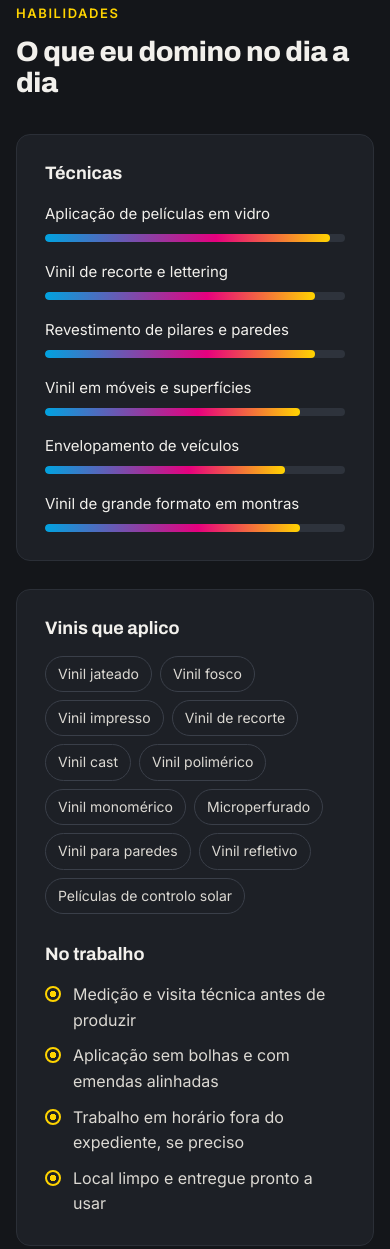
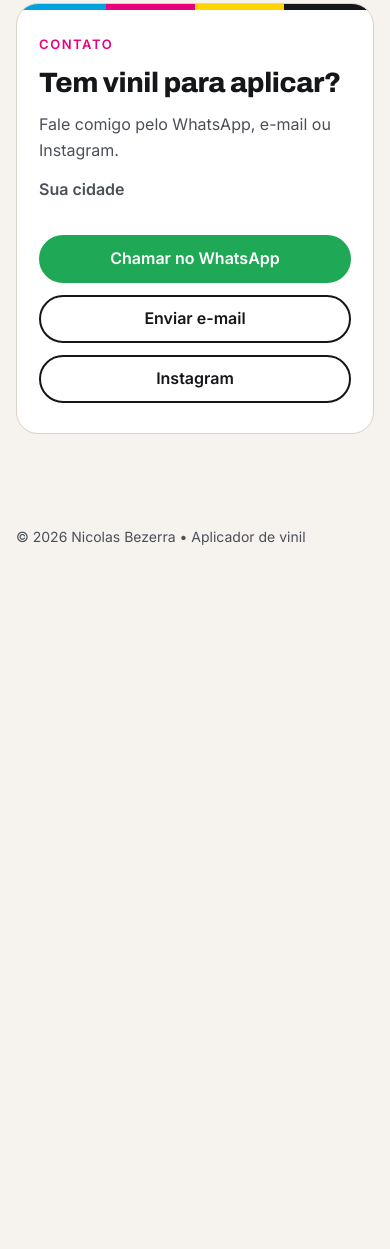
Before and after one commit to nimelobezerra-blip/Cripto-, a plain HTML site: page portfolio/index.html in a window 390 px wide. Shown: the part 4150-5399 px from the top of the page. After the commit the page ends 4738 px from the top, so only its background shows below. Drawn offline with Linux system fonts and the light colour scheme.

Commit message:
Portfólio: remove a seção de habilidades
Co-Authored-By: Claude Opus 5.5 <noreply@anthropic.com>
Claude-Session: https://claude.ai/code/session_018AwSvhunnPWkuimoRJ1UcR

```diff
--- a/portfolio/index.html
+++ b/portfolio/index.html
@@ -23,7 +23,6 @@
       <nav class="menu" aria-label="Seções">
         <a href="#trabalhos">Trabalhos</a>
         <a href="#servicos">Serviços</a>
-        <a href="#habilidades">Habilidades</a>
         <a href="#contato" class="menu-cta">Contato</a>
       </nav>
     </div>
@@ -144,45 +143,6 @@
       </div>
     </section>
 
-    <section id="habilidades" class="secao secao-escura">
-      <div class="wrap">
-        <div class="secao-topo">
-          <p class="sobretitulo">Habilidades</p>
-          <h2>O que eu domino no dia a dia</h2>
-        </div>
-
-        <div class="hab-grade">
-          <div class="hab-bloco">
-            <h3>Técnicas</h3>
-            <ul class="barras">
-              <li><span>Aplicação de películas em vidro</span><b data-nivel="95"></b></li>
-              <li><span>Vinil de recorte e lettering</span><b data-nivel="90"></b></li>
-              <li><span>Revestimento de pilares e paredes</span><b data-nivel="90"></b></li>
-              <li><span>Vinil em móveis e superfícies</span><b data-nivel="85"></b></li>
-              <li><span>Envelopamento de veículos</span><b data-nivel="80"></b></li>
-              <li><span>Vinil de grande formato em montras</span><b data-nivel="85"></b></li>
-            </ul>
-          </div>
-
-          <div class="hab-bloco">
-            <h3>Vinis que aplico</h3>
-            <ul class="chips">
-              <li>Vinil jateado</li><li>Vinil fosco</li><li>Vinil impresso</li><li>Vinil de recorte</li>
-              <li>Vinil cast</li><li>Vinil polimérico</li><li>Vinil monomérico</li><li>Microperfurado</li>
-              <li>Vinil para paredes</li><li>Vinil refletivo</li><li>Películas de controlo solar</li>
-            </ul>
-
-            <h3>No trabalho</h3>
-            <ul class="lista-check">
-              <li>Medição e visita técnica antes de produzir</li>
-              <li>Aplicação sem bolhas e com emendas alinhadas</li>
-              <li>Trabalho em horário fora do expediente, se preciso</li>
-              <li>Local limpo e entregue pronto a usar</li>
-            </ul>
-          </div>
-        </div>
-      </div>
-    </section>
 
     <section id="contato" class="secao contato">
       <div class="wrap contato-caixa">
--- a/portfolio/portfolio.css
+++ b/portfolio/portfolio.css
@@ -181,32 +181,6 @@ a { color: inherit; }
 .cartao h3 { font-size: 18px; font-weight: 700; }
 .cartao p { margin: 0; color: var(--tinta-2); font-size: 15px; flex: 1; }
 
-/* Habilidades */
-.secao-escura { background: var(--tinta); color: #f2f0ec; }
-.secao-escura .sobretitulo { color: var(--y); }
-.hab-grade { display: grid; grid-template-columns: 1fr 1fr; gap: 28px; }
-.hab-bloco { background: #1d2026; border: 1px solid #2b2f37; border-radius: var(--raio); padding: 28px; }
-.hab-bloco h3 { font-size: 18px; margin-bottom: 18px; }
-.hab-bloco h3:not(:first-child) { margin-top: 30px; }
-.barras { list-style: none; padding: 0; margin: 0; display: grid; gap: 18px; }
-.barras li { display: grid; gap: 8px; font-size: 15px; }
-.barras b { display: block; height: 8px; border-radius: 99px; background: #2e333c; overflow: hidden; position: relative; }
-.barras b::after {
-  content: ""; position: absolute; inset: 0; width: var(--n, 0%); border-radius: inherit;
-  background: linear-gradient(90deg, var(--c), var(--m) 60%, var(--y));
-  transition: width 1.2s cubic-bezier(.2, .8, .2, 1);
-}
-.chips { list-style: none; padding: 0; margin: 0; display: flex; flex-wrap: wrap; gap: 8px; }
-.chips li { font-size: 14px; padding: 6px 12px; border-radius: 999px; border: 1px solid #3a3f49; color: #dcd9d3; }
-.lista-check { list-style: none; padding: 0; margin: 0; display: grid; gap: 10px; color: #dcd9d3; }
-.lista-check li { padding-left: 28px; position: relative; }
-.lista-check li::before {
-  content: ""; position: absolute; left: 0; top: 4px; width: 16px; height: 16px; border-radius: 50%;
-  background: var(--y);
-  -webkit-mask: radial-gradient(circle, #000 0 3px, transparent 3.5px);
-}
-.lista-check li::after { content: ""; position: absolute; left: 0; top: 4px; width: 16px; height: 16px; border-radius: 50%; border: 2px solid var(--y); box-sizing: border-box; }
-
 /* Contato */
 .contato-caixa {
   display: grid; grid-template-columns: 1.2fr 1fr; gap: 32px; align-items: center;
@@ -223,7 +197,7 @@ a { color: inherit; }
 /* Celular */
 @media (max-width: 860px) {
   .hero { padding: 40px 0 64px; }
-  .hero-grade, .hab-grade, .contato-caixa, .antes-grade { grid-template-columns: 1fr; }
+  .hero-grade, .contato-caixa, .antes-grade { grid-template-columns: 1fr; }
   .mosaico { max-width: 420px; margin-inline: auto; width: 100%; }
   .antes-grade { gap: 28px; }
   .secao { padding: 64px 0; }
--- a/portfolio/portfolio.js
+++ b/portfolio/portfolio.js
@@ -91,20 +91,3 @@ const comp = document.querySelector(".comparar");
 comp.querySelector("input").addEventListener("input", (e) =>
   comp.style.setProperty("--pos", e.target.value + "%")
 );
-
-// Barras de habilidade: preenchem ao aparecer na tela
-const barras = document.querySelectorAll(".barras b");
-const encher = (b) => b.style.setProperty("--n", b.dataset.nivel + "%");
-if ("IntersectionObserver" in window) {
-  const io = new IntersectionObserver(
-    (ents) =>
-      ents.forEach((e) => {
-        if (e.isIntersecting) {
-          encher(e.target);
-          io.unobserve(e.target);
-        }
-      }),
-    { threshold: 0.4 }
-  );
-  barras.forEach((b) => io.observe(b));
-} else barras.forEach(encher);
```
Also changed, not shown: 1 other file.
